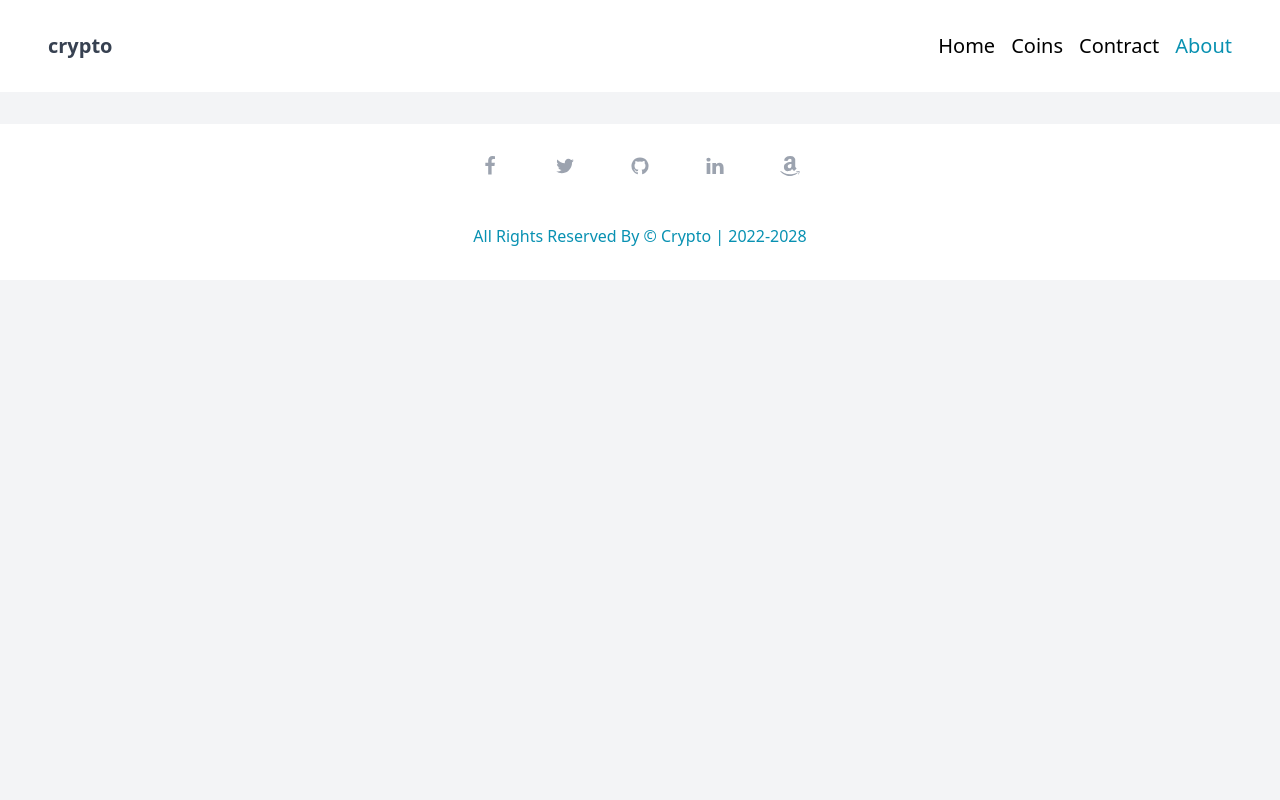
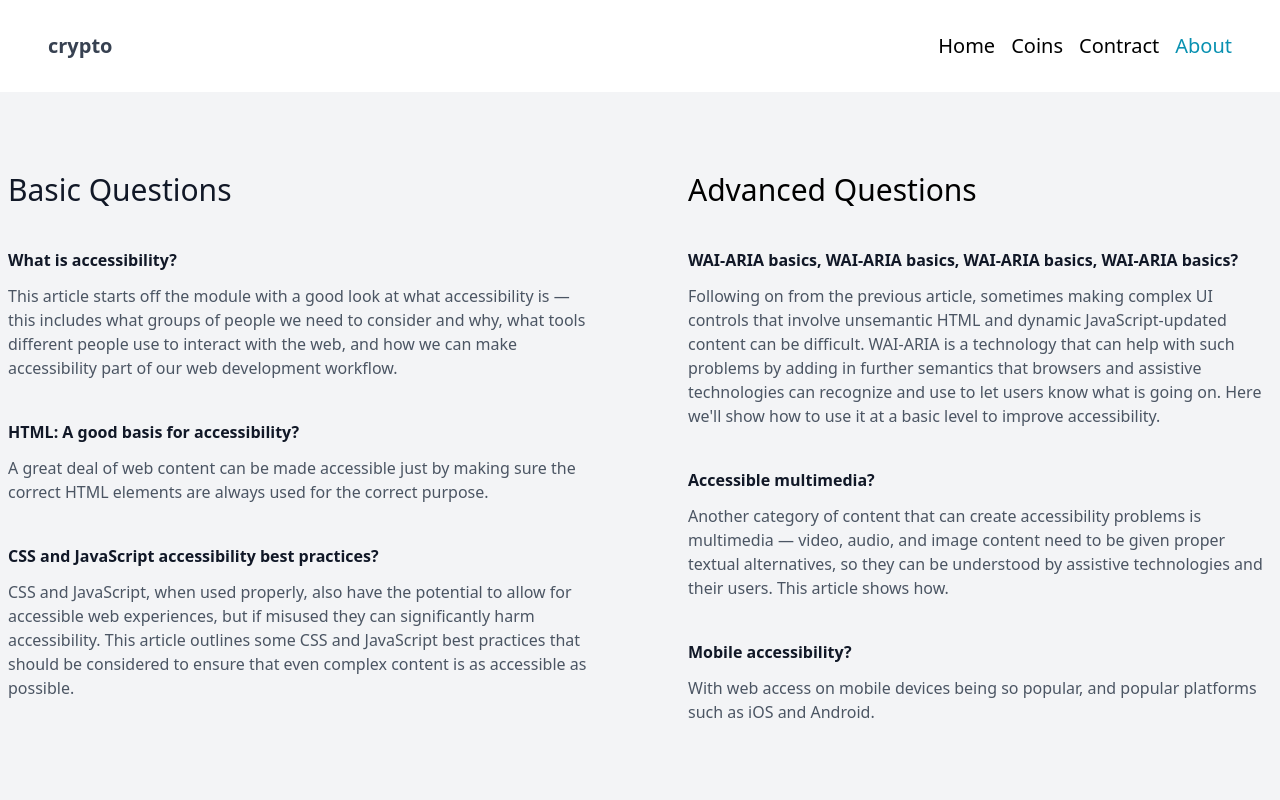
Before and after one commit to anamerasul/crypto-cafe-conceptual-react-router-v1, a React (Create React App) app in the folder crypto-cafe-starter/: page /about in a window 1280 px wide. Shown: the top 800 px of the page. Built offline with nearby package versions, Linux system fonts and the light colour scheme.

Commit message:
about component add .

```diff
--- a/crypto-cafe-starter/src/App.js
+++ b/crypto-cafe-starter/src/App.js
@@ -5,6 +5,7 @@
 import { Route, Routes } from 'react-router-dom'
 import Header from './components/Header/Header'
 import Footer from './components/Footer/Footer'
+import About from './components/About/About'
 
 const App = () => {
   return (
@@ -15,7 +16,9 @@
         <Route path="/" element={<HomePage></HomePage>}></Route>
         <Route path="/coins" element={<Coins></Coins>}></Route>
 
+
         <Route path="/contract" element={<Contact></Contact>}></Route>
+        <Route path="/about" element={<About></About>}></Route>
       </Routes>
       <Footer></Footer>
     </div>
--- a/crypto-cafe-starter/src/components/Header/Header.js
+++ b/crypto-cafe-starter/src/components/Header/Header.js
@@ -13,7 +13,7 @@
                 <CustomLink to='/'>Home</CustomLink>
                 <CustomLink to='/coins'>Coins</CustomLink>
                 <CustomLink to='/contract'>Contract</CustomLink>
-                <CustomLink to='/About'>About</CustomLink>
+                <CustomLink to='/about'>About</CustomLink>
                 {/* <CustomLink to='/*'></CustomLink> */}
 
 
```
